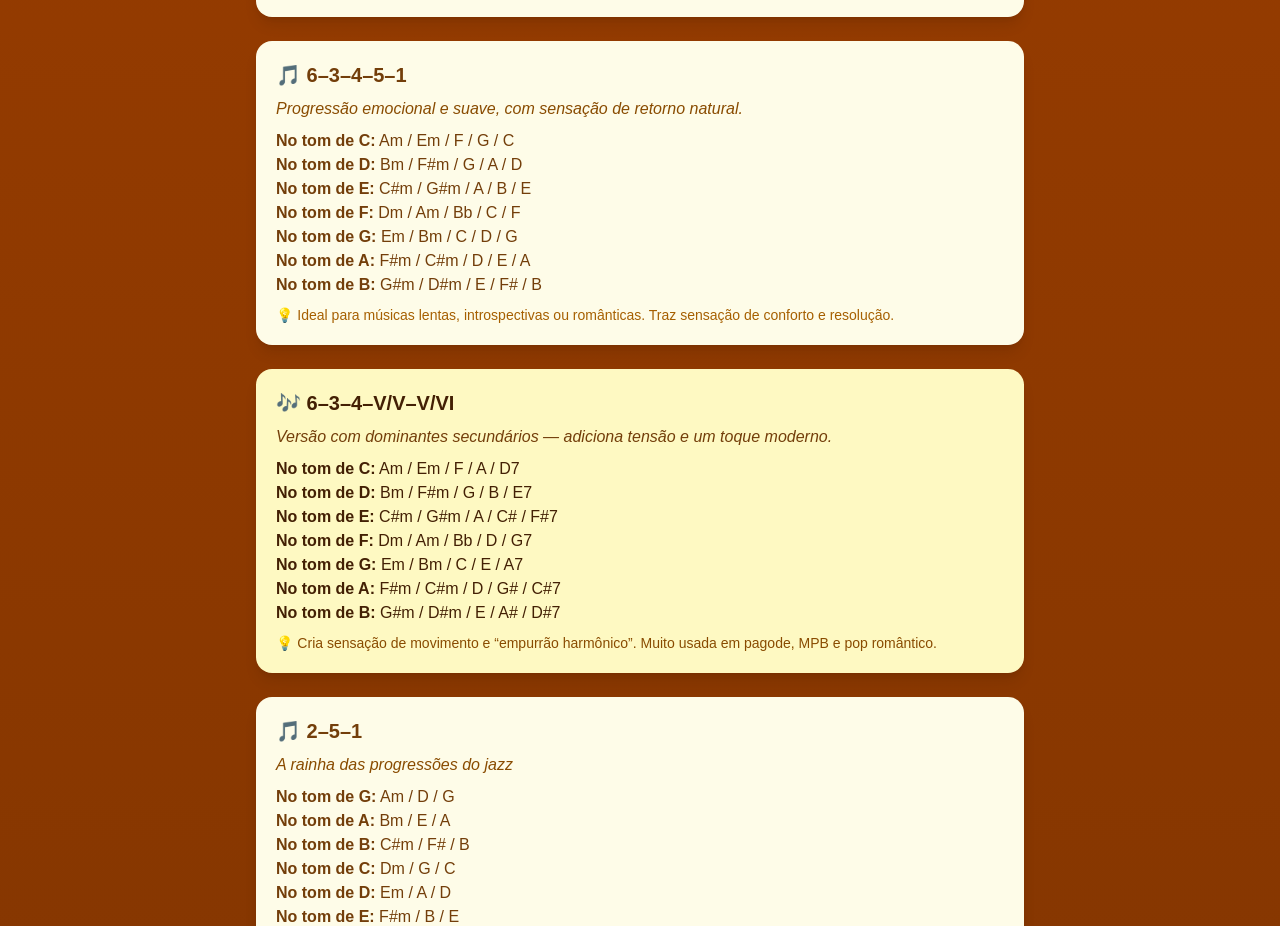
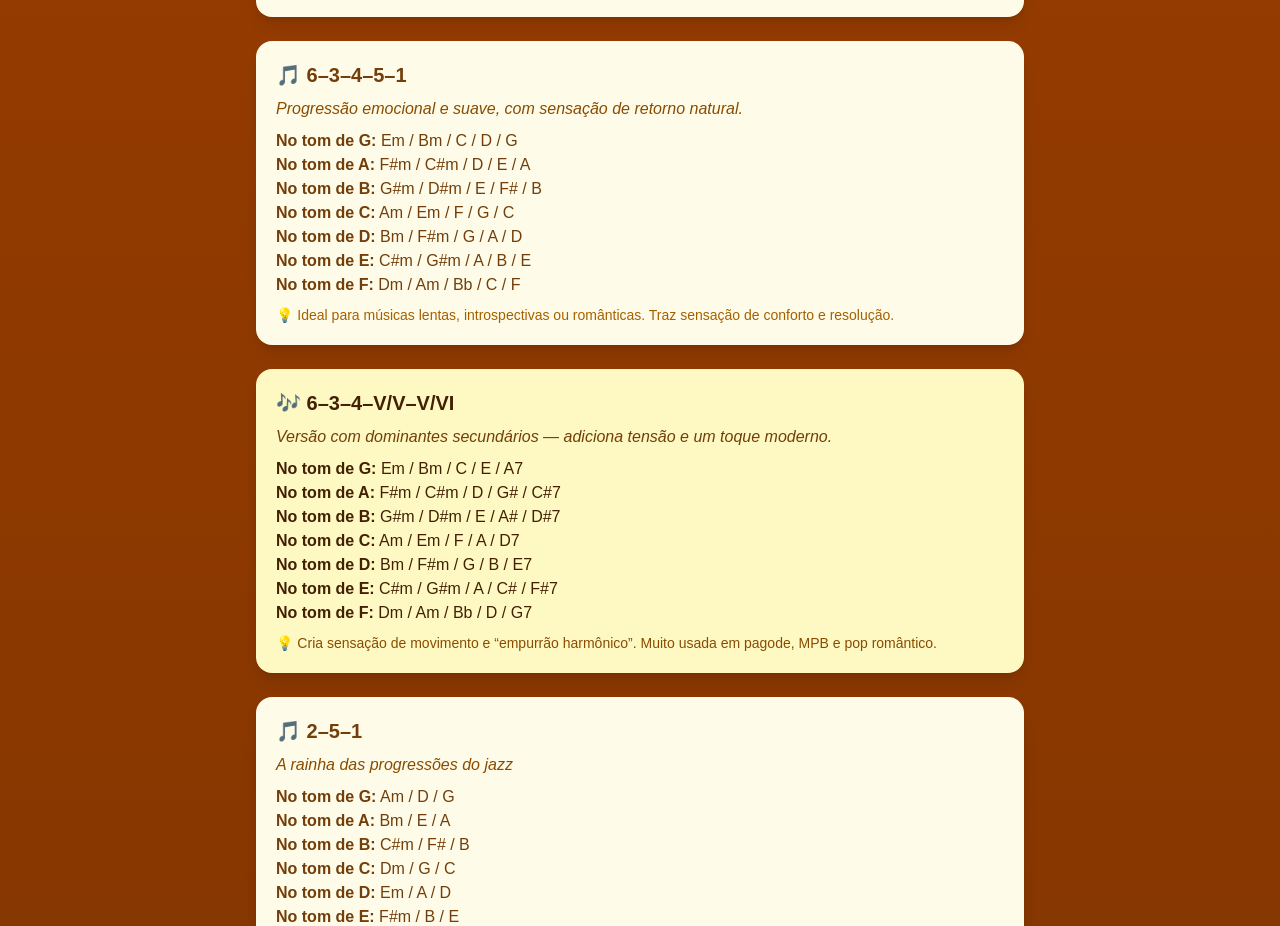
Before and after one commit to robsonalbuquerquedev/learningguitar, a Next.js app: page /progressoes-harmonicas-mais-usadas in a window 1280 px wide. Shown: the part 2411-3337 px from the top of the page. Built offline with nearby package versions, Linux system fonts and the light colour scheme.

Commit message:
update: atualizar rota progressoes-harmonicas-mais-usadas

```diff
--- a/src/app/progressoes-harmonicas-mais-usadas/page.tsx
+++ b/src/app/progressoes-harmonicas-mais-usadas/page.tsx
@@ -133,15 +133,13 @@ export default function ProgressoesHarmonicasMaisUsadas() {
                 <div className="bg-yellow-50 text-yellow-900 p-5 rounded-2xl shadow-lg">
                     <h3 className="text-xl font-bold mb-2">🎵 6–3–4–5–1</h3>
                     <p className="mb-2 italic text-yellow-800">Progressão emocional e suave, com sensação de retorno natural.</p>
-
+                    <p><strong>No tom de G:</strong> Em / Bm / C / D / G</p>
+                    <p><strong>No tom de A:</strong> F#m / C#m / D / E / A</p>
+                    <p><strong>No tom de B:</strong> G#m / D#m / E / F# / B</p>
                     <p><strong>No tom de C:</strong> Am / Em / F / G / C</p>
                     <p><strong>No tom de D:</strong> Bm / F#m / G / A / D</p>
                     <p><strong>No tom de E:</strong> C#m / G#m / A / B / E</p>
                     <p><strong>No tom de F:</strong> Dm / Am / Bb / C / F</p>
-                    <p><strong>No tom de G:</strong> Em / Bm / C / D / G</p>
-                    <p><strong>No tom de A:</strong> F#m / C#m / D / E / A</p>
-                    <p><strong>No tom de B:</strong> G#m / D#m / E / F# / B</p>
-
                     <p className="mt-2 text-sm text-yellow-700">
                         💡 Ideal para músicas lentas, introspectivas ou românticas. Traz sensação de conforto e resolução.
                     </p>
@@ -153,15 +151,13 @@ export default function ProgressoesHarmonicasMaisUsadas() {
                     <p className="mb-2 italic text-yellow-900">
                         Versão com dominantes secundários — adiciona tensão e um toque moderno.
                     </p>
-
+                    <p><strong>No tom de G:</strong> Em / Bm / C / E / A7</p>
+                    <p><strong>No tom de A:</strong> F#m / C#m / D / G# / C#7</p>
+                    <p><strong>No tom de B:</strong> G#m / D#m / E / A# / D#7</p>
                     <p><strong>No tom de C:</strong> Am / Em / F / A / D7</p>
                     <p><strong>No tom de D:</strong> Bm / F#m / G / B / E7</p>
                     <p><strong>No tom de E:</strong> C#m / G#m / A / C# / F#7</p>
                     <p><strong>No tom de F:</strong> Dm / Am / Bb / D / G7</p>
-                    <p><strong>No tom de G:</strong> Em / Bm / C / E / A7</p>
-                    <p><strong>No tom de A:</strong> F#m / C#m / D / G# / C#7</p>
-                    <p><strong>No tom de B:</strong> G#m / D#m / E / A# / D#7</p>
-
                     <p className="mt-2 text-sm text-yellow-800">
                         💡 Cria sensação de movimento e “empurrão harmônico”. Muito usada em pagode, MPB e pop romântico.
                     </p>
```
